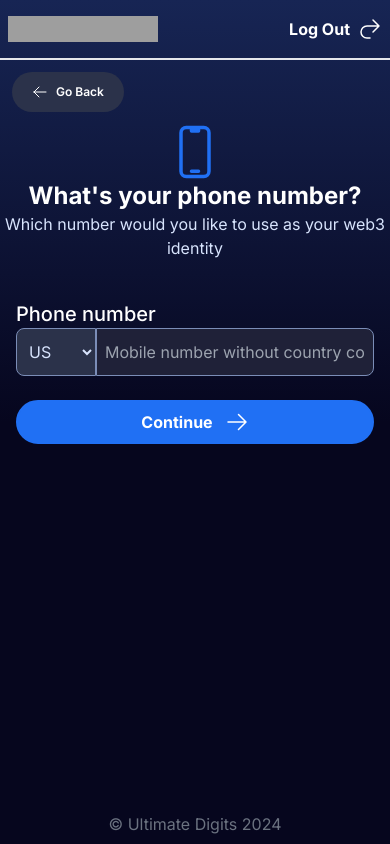
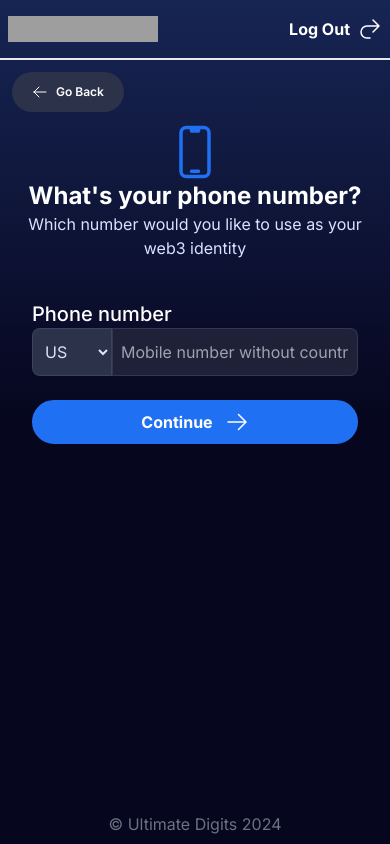
Before and after one commit to vishalmet/UltimateDigits.beta, a React (Vite) app in the folder frontend/: page /real-number in a window 390 px wide. Built offline with nearby package versions, Linux system fonts and the light colour scheme; grey boxes are pictures that could not be loaded; what @rainbow-me/rainbowkit would draw is missing.

Commit message:
sent number to linked page

```diff
--- a/frontend/src/pages/real-number/RealNumber.jsx
+++ b/frontend/src/pages/real-number/RealNumber.jsx
@@ -3,7 +3,6 @@ import Header from "../../components/Header";
 import { useNavigate } from "react-router-dom";
 import { countries } from "../../constants.js";
 import { motion } from "framer-motion";
-
 
 const RealNumber = () => {
   const [selectedCountry, setSelectedCountry] = useState("");
@@ -11,8 +10,11 @@ const RealNumber = () => {
   const navigate = useNavigate();
 
   const handleNavigation = (path) => {
+    // Save the phone number to localStorage
+    localStorage.setItem("phoneNumber", phoneNumber);
     navigate(path);
   };
+
 
   const handlePhoneNumberChange = (e) => {
     const value = e.target.value;
@@ -24,7 +26,11 @@ const RealNumber = () => {
   return (
     <div className="bg-gradient-to-t from-[#06061E] via-[#06061E] to-blue-950 min-h-screen text-white inter-font">
       <Header />
-      <motion.button onClick={() => handleNavigation('/selection-page')} whileTap={{scale : 0.9}} className=" bg-[#2B324A] p-3 px-5 w-fit rounded-full m-3 lg:m-10 ">
+      <motion.button
+        onClick={() => handleNavigation("/selection-page")}
+        whileTap={{ scale: 0.9 }}
+        className=" bg-[#2B324A] p-3 px-5 w-fit rounded-full m-3 lg:m-10 "
+      >
         <p className=" flex gap-2 text-xs md:text-base font-semibold items-center">
           <svg
             xmlns="http://www.w3.org/2000/svg"
@@ -44,7 +50,7 @@ const RealNumber = () => {
         </p>
       </motion.button>
       <div className="flex justify-center items-center ">
-        <div className="max-w-7xl">
+        <div className="max-w-7xl mx-4 md:mx-0">
           <div className="flex justify-center">
             <svg
               xmlns="http://www.w3.org/2000/svg"
@@ -76,7 +82,7 @@ const RealNumber = () => {
             <div className="flex items-center ">
               <select
                 id="country"
-                className="bg-[#2B324A] max-w-20 h-12 border border-[#7B8DB7] rounded-l-lg p-2 text-customText"
+                className="bg-[#2B324A] max-w-20 h-12 border border-[#7B8DB7]/20 rounded-l-lg p-2 text-customText"
                 value={selectedCountry}
                 onChange={(e) => setSelectedCountry(e.target.value)}
               >
@@ -92,12 +98,15 @@ const RealNumber = () => {
               <input
                 type="tel"
                 placeholder="Mobile number without country code & spaces"
-                className="bg-[#1F2138] w-full h-12 rounded-r-lg border border-[#7B8DB7] p-2 text-customText"
+                className="bg-[#1F2138] w-full h-12 rounded-r-lg border border-[#7B8DB7]/20 p-2 text-customText"
                 value={phoneNumber}
                 onChange={handlePhoneNumberChange}
               />
             </div>
-            <motion.button whileTap={{scale : 0.9}}  className="border-2 border-customBlue bg-customBlue hover:bg-transparent w-full p-2 rounded-full mt-6 ">
+            <motion.button
+              whileTap={{ scale: 0.9 }}
+              className="border-2 border-customBlue bg-customBlue hover:bg-transparent w-full p-2 rounded-full mt-6 "
+            >
               <p
                 onClick={() => handleNavigation("/otp-page")}
                 className="font-bold flex justify-center mx-auto gap-3 items-center text-center"
```
